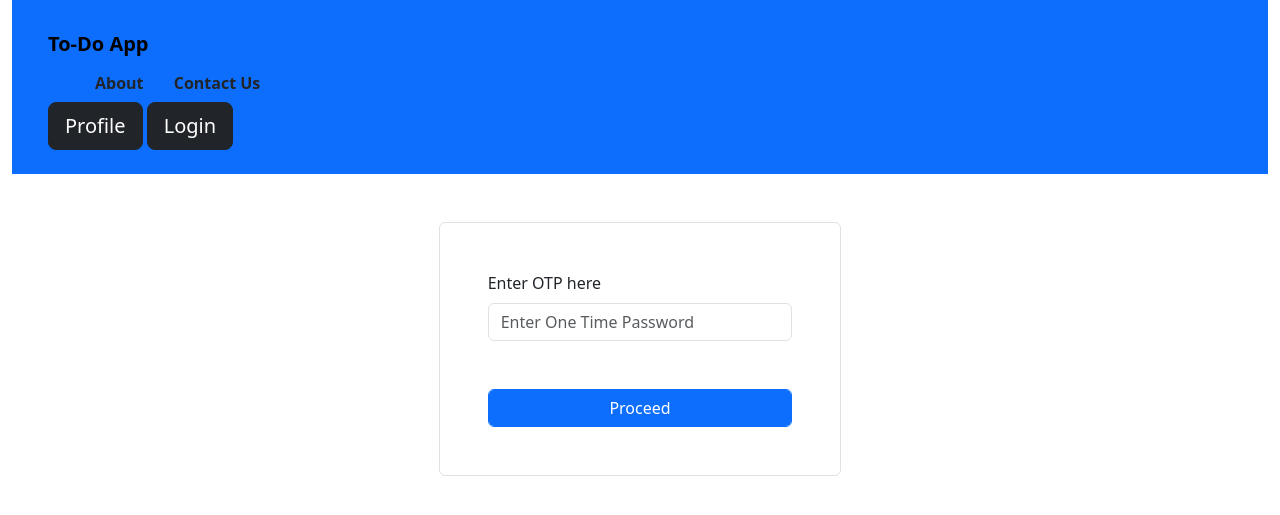
After one commit to saisrinu135/todo_app, a Django app: page /verify/ in a window 1280 px wide. The commit adds this page. Shown: the top 515 px of the page. Run offline with Django 4.2, Linux system fonts and the light colour scheme.

Commit message:
forgetpassword

```diff
--- a/tasks/templates/login.html
+++ b/tasks/templates/login.html
@@ -21,7 +21,8 @@
             <input type="password" name="password" required class="form-control" id="exampleInputPassword1">
         </div>
         <button type="submit" class="btn btn-primary">Login</button>
-        <p class="mt-5">Don't have an account? <a href="{% url 'tasks:register' %}" class="btn btn-primary ms-3">Register</a>
+        <a href="{% url 'tasks:forgetpassword' %}" class="m-3">Forget password?</a>
+        <p class="m-3">Don't have an account? <a href="{% url 'tasks:register' %}" class="btn btn-primary ms-3">Register</a>
         </p>
     </form>
 </div>
--- /dev/null
+++ b/tasks/templates/verify.html
@@ -0,0 +1,17 @@
+{% extends 'base.html' %}
+{% block starts %}
+
+<div class="container col-4 mx-auto mt-lg-5">
+    <form action="" method="post" class="form-control p-5">
+        {% csrf_token %}
+        <div class="form-group mb-5">
+            <label for="otp" class="form-label">Enter OTP here</label>
+            <input type="text" name="otp" id="otp" class="form-control" required placeholder="Enter One Time Password">
+        </div>
+        <div class="form-group mt-5">
+            <input type="submit" value="Proceed" class="form-control btn btn-primary">
+        </div>
+    </form>
+</div>
+
+{% endblock %}
--- a/tasks/urls.py
+++ b/tasks/urls.py
@@ -9,4 +9,8 @@ urlpatterns = [
     path('home/', home,name='home'),
     path('update-task/<int:id>/', update_task, name='update-task'),
     path('delete-task/<int:id>/', delete_task, name='delete-task'),
+    path('forgetpassword/',forget_password, name='forgetpassword'),
+    path('verify/',verify, name='verify'),
+    path('password-change/',password_change, name='password-change'),
+
 ]
--- a/tasks/views.py
+++ b/tasks/views.py
@@ -4,6 +4,9 @@ from django.contrib import messages
 from django.contrib.auth import authenticate, login, logout
 from django.contrib.auth.decorators import login_required
 from .models import tasks_model
+from django.conf import settings
+from django.core.mail import send_mail
+import random
 
 # Create your views here.
 
@@ -91,3 +94,51 @@ def delete_task(request, id):
     task = tasks_model.objects.get(id = id)
     task.delete()
     return redirect('/home')
+
+username = None
+generated_otp = None
+def forget_password(request):
+    if request.method == 'POST':
+        if User.objects.filter(username = request.POST.get('username')).exists():
+            global username
+            username = request.POST.get('username')
+            global generated_otp
+            generated_otp = random.randint(1000,9999)
+            user = User.objects.get(username = username)
+            send_mail(
+                subject='Password Reset',
+                message=f'''Your One Time Password to reset the your password {generated_otp}. Don't share it with any one.''', from_email=settings.EMAIL_HOST_USER, recipient_list=[user.email]
+                )
+            return redirect('/verify')
+        else:
+            messages.error(request, message='Invalid User')
+            return redirect('/forgetpassword')
+    return render(request,'forgetpassword.html',context={'title':'Forget Password'})
+
+def verify(request):
+    if request.method == 'POST':
+        user_otp = request.POST.get('otp')
+        print(user_otp)
+        if int(generated_otp) == int(user_otp):
+            print(generated_otp)
+            messages.info(request, message='OTP Sent to your registered mail')
+            return redirect('/password-change')
+        else:
+            messages.error(request, message='OTP did not match',extra_tags='danger')
+            return redirect('/verify')
+    return render(request, 'verify.html',context={'title':'Verify OTP'})
+
+def password_change(request):
+    if request.method == 'POST':
+        password = request.POST.get('password')
+        confirmpassword = request.POST.get('confirmpassword')
+        if password == confirmpassword:
+            user = User.objects.get(username = username)
+            user.set_password(password)
+            user.save()
+            messages.success(request, message='Password changed Successfully')
+            return redirect('/login')
+        else:
+            messages.error(request, message='Password did not match',extra_tags='danger')
+            return redirect('/password-change')
+    return render(request, 'change_password.html', context={'title':'Change Password'})
```
Also changed, not shown: tasks/templates/change_password.html (added, +14 -0 lines), tasks/templates/forgetpassword.html (added, +17 -0 lines), todoproject/settings.py (+7 -0 lines), db.sqlite3.
